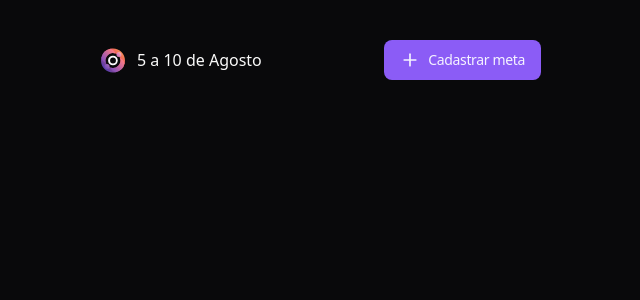
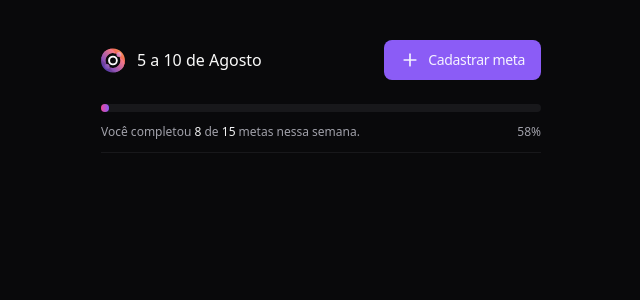
Before and after one commit to josuellions/rocketseat_nlw17_pocket_reactjs_orbit, a React (Vite) app in the folder web/: page / in a window 1280 px wide. Shown: the top 300 px of the page, without its empty margins (319-959 px from the left). Built offline with nearby package versions, Linux system fonts and the light colour scheme.

Commit message:
add progress-bar metas `summary`

```diff
--- a/web/src/components/summary.tsx
+++ b/web/src/components/summary.tsx
@@ -3,6 +3,8 @@ import { Plus } from 'lucide-react'
 import { DialogTrigger } from '@radix-ui/react-dialog'
 import { Button } from './ui/button'
 import { InOrbitIcon } from './in-orbit-icon'
+import { Progress, ProgressIndicator } from './ui/progress-bar'
+import { Separator } from './ui/separator'
 
 export function Summary() {
   return (
@@ -19,6 +21,22 @@ export function Summary() {
           </Button>
         </DialogTrigger>
       </div>
+
+      <div className="flex flex-col gap-3">
+        <Progress max={15} value={8}>
+          <ProgressIndicator style={{ width: '8px' }} />
+        </Progress>
+
+        <div className="flex items-center justify-between text-xs text-zinc-400">
+          <span>
+            Você completou <span className="text-zinc-100">8</span> de{' '}
+            <span className="text-zinc-100">15</span> metas nessa semana.
+          </span>
+          <span>58%</span>
+        </div>
+
+        <Separator />
+      </div>
     </div>
   )
 }
```
